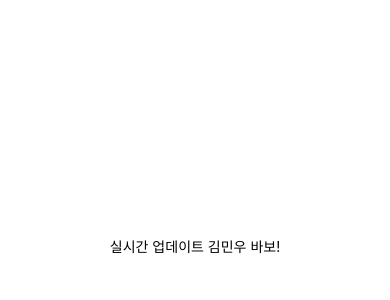
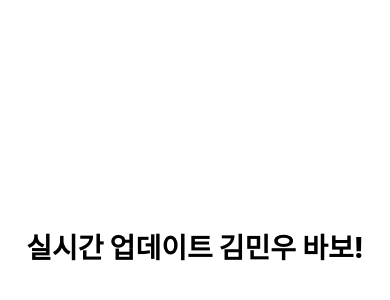
Before and after one commit to umsungjun/WeatherApp_ReactNative, a React Native app: screen / in a window 390 px wide. Shown: the part 176-476 px from the top of the page. Built offline with nearby package versions, Linux system fonts and the light colour scheme.

Commit message:
Design: Text component font 키움

```diff
--- a/App.js
+++ b/App.js
@@ -4,7 +4,8 @@ import { StyleSheet, Text, View } from 'react-native';
 export default function App() {
   return (
     <View style={styles.container}>
-      <Text>실시간 업데이트 김민우 바보!</Text>
+      <Text style={styles.text}>실시간 업데이트 김민우 바보!</Text>
+      {/* StatusBar wifi, 배터리 상태를 의미 */}
       <StatusBar style="auto" />
     </View>
   );
@@ -17,4 +18,8 @@ const styles = StyleSheet.create({
     alignItems: 'center',
     justifyContent: 'center',
   },
+  text: {
+    fontSize: 28,
+    fontWeight: 800,
+  },
 });
```
